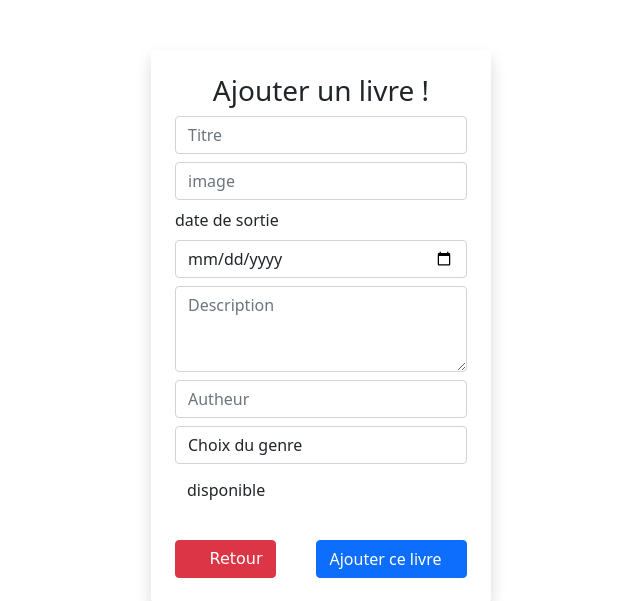
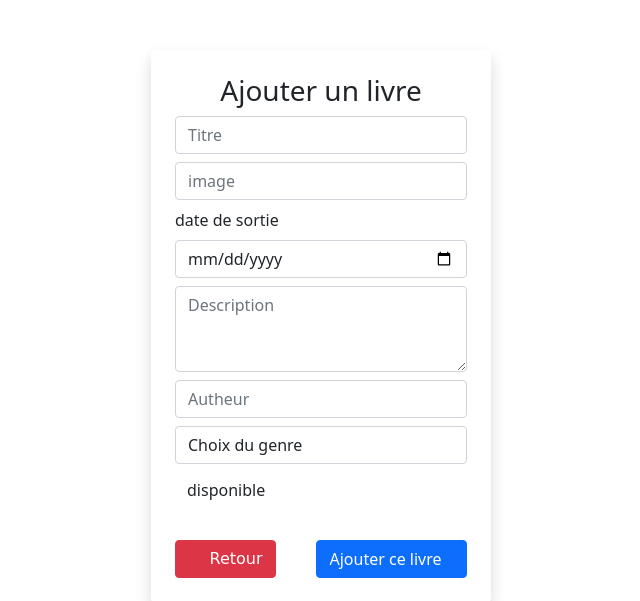
Before and after one commit to Melomaniaque/Chapelle-Curreaux, a PHP site: the page made by chapelle-curreaux/private/views/catalog.add.view.php in a window 1280 px wide. Shown: the top 601 px of the page, without its empty margins (319-959 px from the left). Run offline with PHP 8.4, Linux system fonts and the light colour scheme; the template is opened without the code that fills it, so the values that code supplies are empty; some libraries are stand-ins or nearby versions; some web fonts are replaced.

Commit message:
changement css titre h3

```diff
--- a/chapelle-curreaux/private/views/catalog.add.view.php
+++ b/chapelle-curreaux/private/views/catalog.add.view.php
@@ -7,7 +7,7 @@
         <div class="p-4 mx-auto mr-4 shadow rounded" style="margin-top: 50px;width:100%;max-width: 340px;background-color: rgba(255, 255, 255, 0.3);
   backdrop-filter: blur(12px);">
 
-            <h3 class="text-center">Ajouter un livre !</h3>
+            <h3 class="text-center">Ajouter un livre</h3>
 
             <?php if (count($errors) > 0): ?>
                 <div class="alert alert-warning alert-dismissible fade show p-1" role="alert">
```
